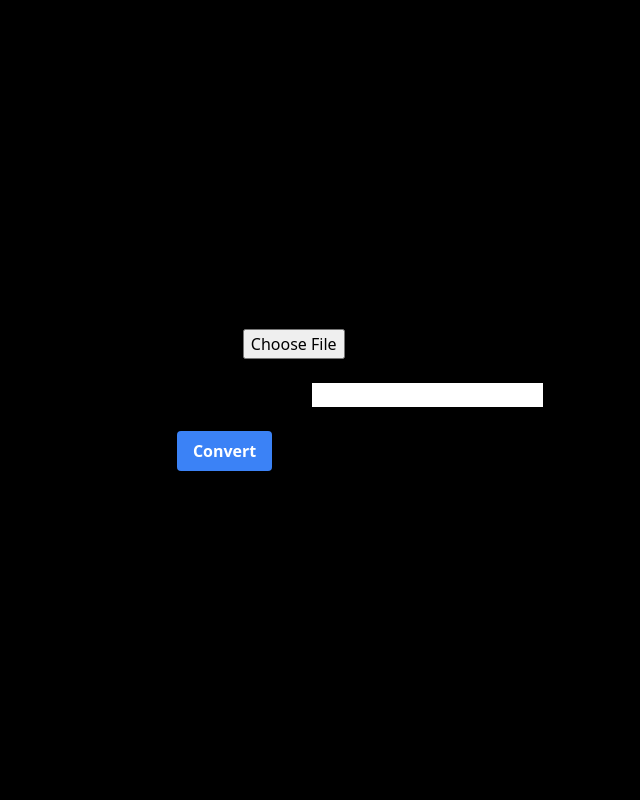
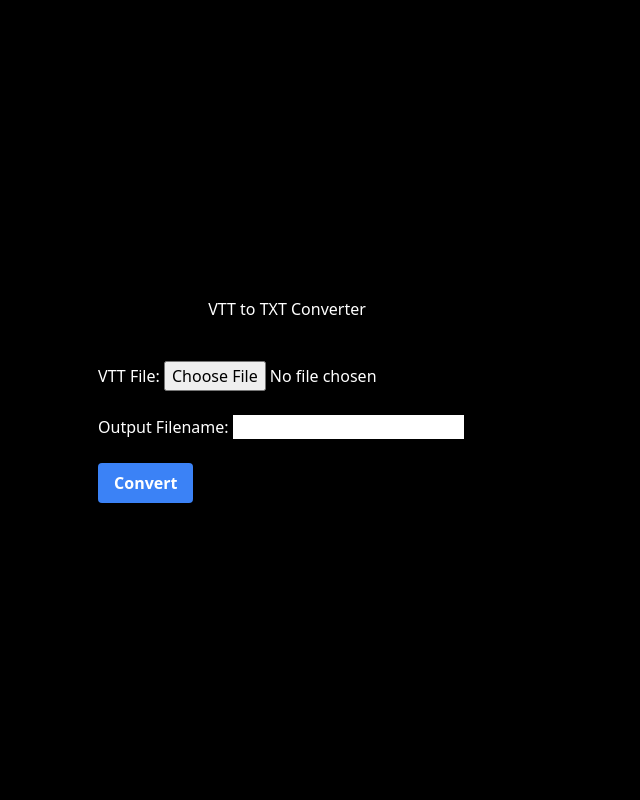
Before and after one commit to lorenzjdr/VTT_to_TXT, a Flask app: page / in a window 1280 px wide. Shown: the whole page, without its empty margins (353-993 px from the left). Run offline with Flask 3, Linux system fonts and the light colour scheme; some libraries are stand-ins or nearby versions.

Commit message:
Added it to be flec-col and the text white

```diff
--- a/templates/index.html
+++ b/templates/index.html
@@ -6,11 +6,10 @@
     <script src="https://cdn.tailwindcss.com"></script>
     <title>VTT to TXT Converter</title>
 </head>
-<body class="bg-black flex items-center justify-center min-h-screen">
+<body class="bg-black flex flex-col items-center justify-center min-h-screen text-white gap-10">
     <h1>VTT to TXT Converter</h1>
 
     <form action="/" method="post" enctype="multipart/form-data">
-
         <label for="vtt_file">VTT File:</label>
         <input type="file" id="vtt_file" name="vtt_file" required><br><br>
         <label for="output_filename">Output Filename:</label>
```
